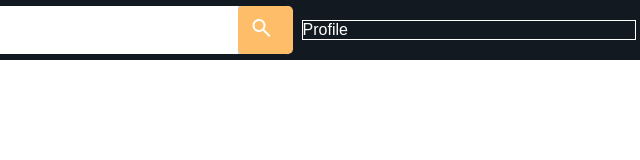
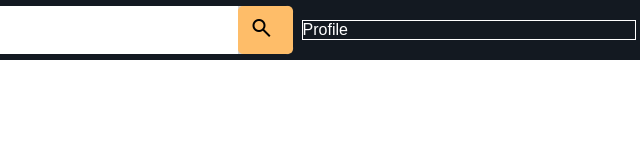
Before and after one commit to Dhavalprakashkar/Awdiz-Html-Css, a plain HTML site: page Day-12/index.html in a window 1280 px wide. Shown: the full height of the page, 640-1280 px from the left. Drawn offline with nearby package versions, Linux system fonts and the light colour scheme.

Commit message:
updated day 12

```diff
--- a/Day-12/index.html
+++ b/Day-12/index.html
@@ -115,7 +115,7 @@
             </span></div>
         <div style="background-color: white; align-items:center; border-left:1px solid white; height:100%; width:80%" class="second"><p style="margin-top:10px;"></p></div>
 
-        <div style="background-color: #febd69;border-radius:5px;    border-left:1px solid #febd69; height:100%"><span style="margin-right:20px; margin-top:10px;margin-left:10px;" class="material-symbols-outlined">
+        <div style="background-color: #febd69;border-radius:5px;    border-left:1px solid #febd69; height:100%"><span style="color: black; margin-right:20px; margin-top:10px;margin-left:10px;" class="material-symbols-outlined">
             search
             </span></div>
       </div>
```
